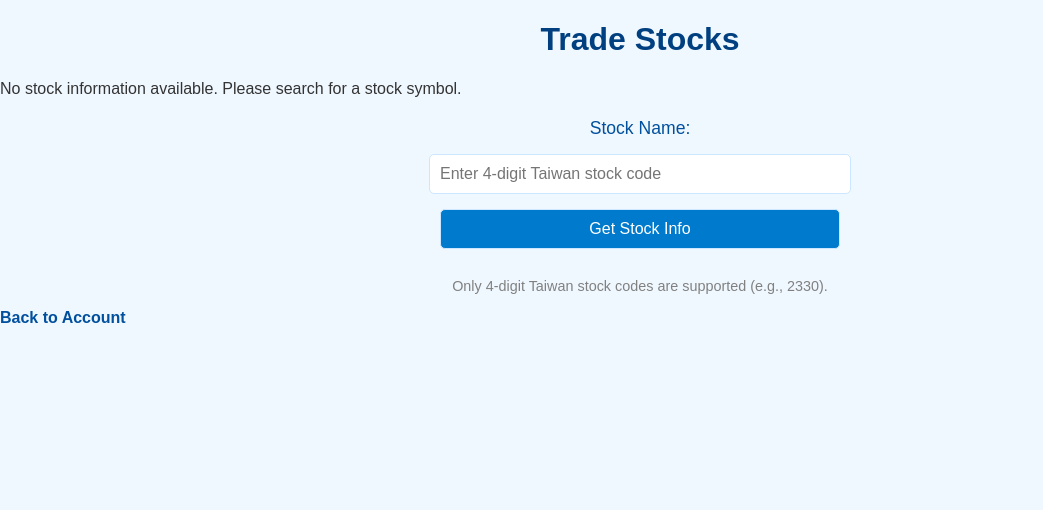
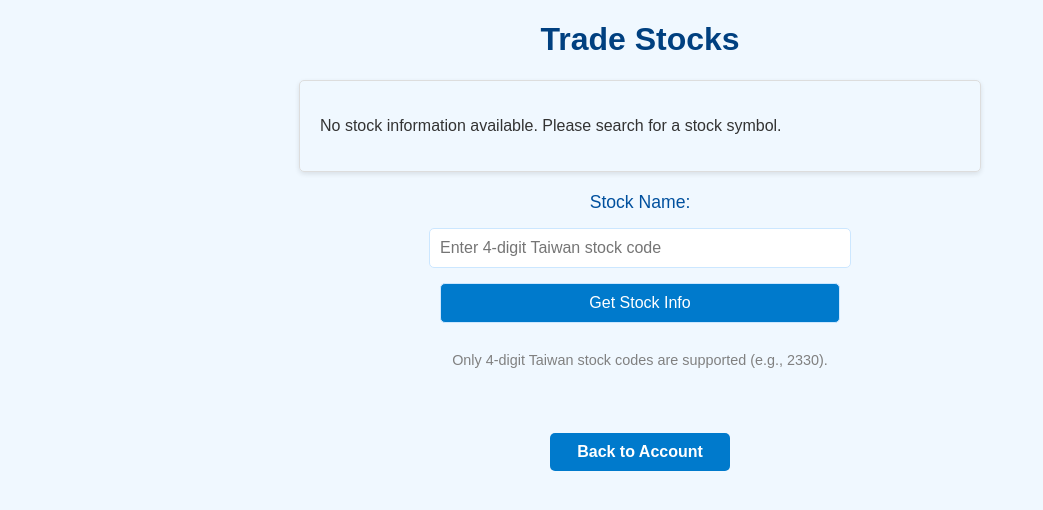
Before and after one commit to ArthurArthurArthur0817/Stock, a Flask app: page /trade in a window 1280 px wide. Shown: the top 510 px of the page, without its empty margins (0-1043 px from the left). Run offline with Flask 3, Linux system fonts and the light colour scheme; the visitor is signed in with stand-in values (Sample User, id 1).

Commit message:
Update trade.html

```diff
--- a/templates/trade.html
+++ b/templates/trade.html
@@ -21,6 +21,7 @@
     {% endwith %}
 
     <!-- 股票資訊顯示 -->
+    <div class="stock-info">
         {% if stock_info %}
             <h2>Stock Information</h2>
             <p><strong>Name:</strong> {{ stock_info['name'] }}</p>
@@ -31,6 +32,7 @@
         {% else %}
             <p>No stock information available. Please search for a stock symbol.</p>
         {% endif %}
+    </div>
 
     <!-- 股票查詢表單 -->
     <form method="POST">
@@ -44,6 +46,7 @@
     {% if stock_info %}
         <form method="POST">
             <input type="hidden" name="stock" value="{{ stock_info['symbol'] }}">
+            <input type="hidden" name="current_price" value="{{ stock_info['current_price'] }}">
 
             <!-- 交易類型 -->
             <label for="type">Trade Type:</label>
@@ -80,6 +83,6 @@
         </form>
     {% endif %}
 
-    <a href="{{ url_for('account') }}">Back to Account</a>
+    <a href="{{ url_for('account') }}" class="btn">Back to Account</a>
 </body>
 </html>
```
Lines whose indentation alone changed are shown as unchanged.
